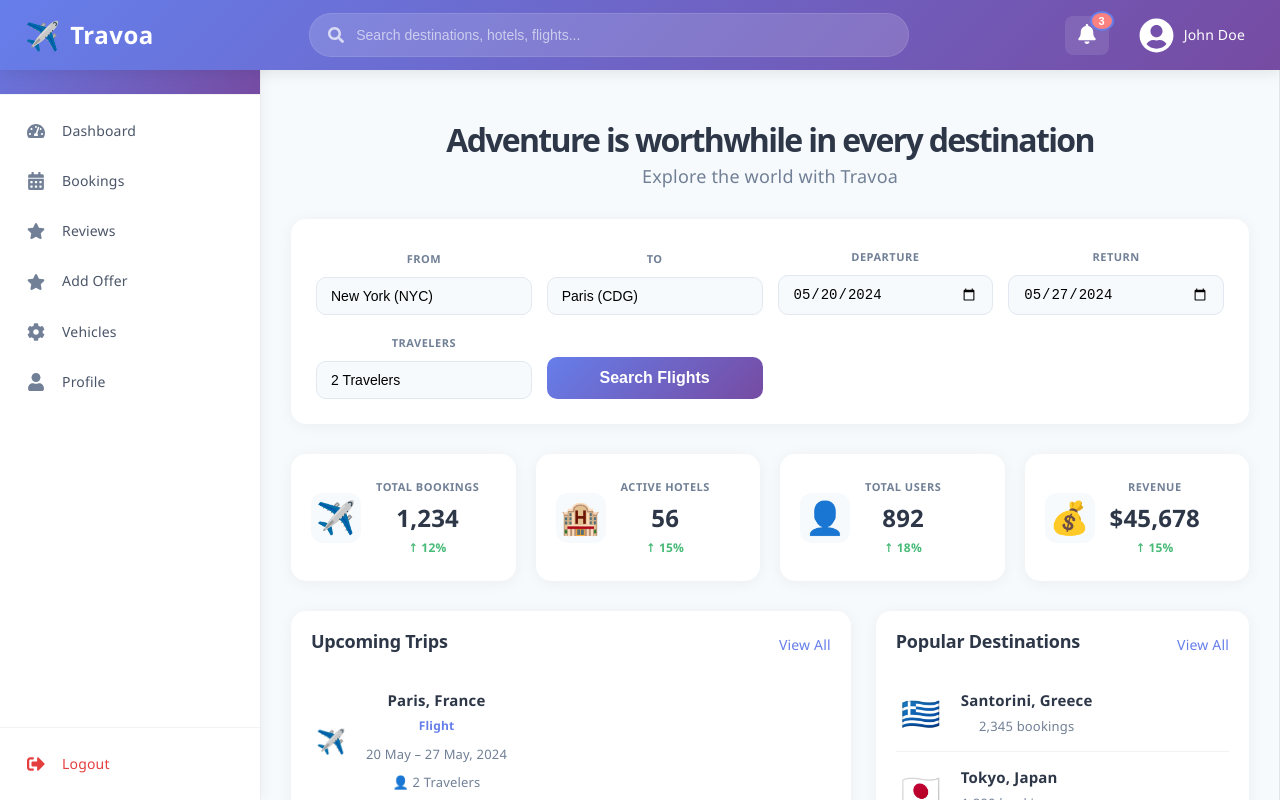
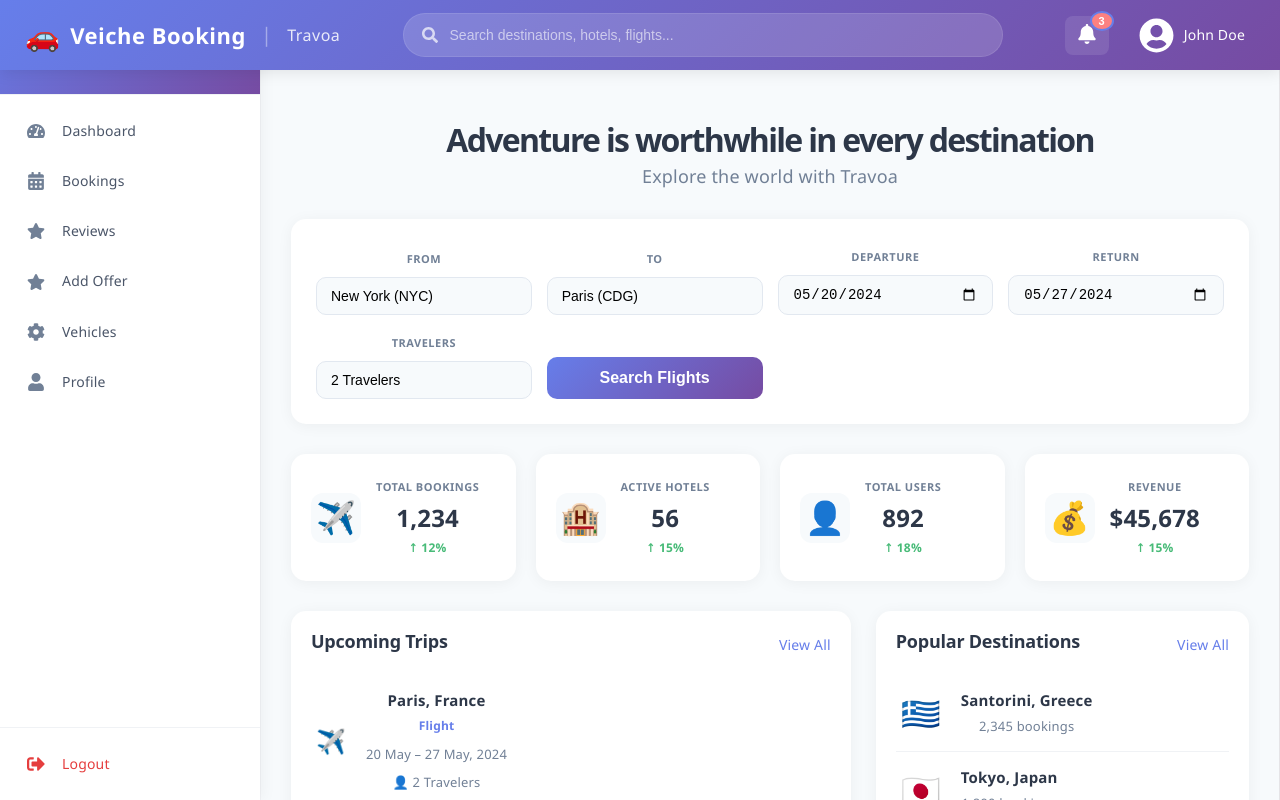
Before and after one commit to bibekjena789/veichle_booking_admin, a React (Vite) app: page / in a window 1280 px wide. Built offline with nearby package versions, Linux system fonts and the light colour scheme.

Commit message:
some changes

```diff
--- a/src/components/Navbar.css
+++ b/src/components/Navbar.css
@@ -1,3 +1,4 @@
+/* Navbar.css */
 .navbar {
   position: fixed;
   top: 0;
@@ -14,16 +15,27 @@
   flex-shrink: 0;
 }
 
-/* Hide navbar menu toggle since sidebar handles it */
 .navbar-left {
   display: flex;
   align-items: center;
   gap: 15px;
 }
 
-/* Hide menu toggle in navbar since sidebar has its own toggle */
 .menu-toggle {
   display: none;
+  background: rgba(255, 255, 255, 0.1);
+  border: none;
+  color: white;
+  padding: 8px 10px;
+  border-radius: 8px;
+  cursor: pointer;
+  transition: all 0.3s ease;
+  align-items: center;
+}
+
+.menu-toggle:hover {
+  background: rgba(255, 255, 255, 0.2);
+  transform: scale(1.05);
 }
 
 .logo {
@@ -39,8 +51,22 @@
 }
 
 .logo-text {
-  font-size: 24px;
+  font-size: 22px;
   font-weight: bold;
+  letter-spacing: 0.5px;
+}
+
+.logo-divider {
+  color: rgba(255, 255, 255, 0.4);
+  font-size: 20px;
+  font-weight: 300;
+  margin: 0 5px;
+}
+
+.logo-sub {
+  font-size: 16px;
+  font-weight: 500;
+  opacity: 0.85;
   letter-spacing: 0.5px;
 }
 
@@ -178,7 +204,15 @@
   }
 
   .logo-text {
-    font-size: 20px;
+    font-size: 18px;
+  }
+
+  .logo-sub {
+    font-size: 14px;
+  }
+
+  .logo-divider {
+    font-size: 16px;
   }
 
   .notification-btn {
@@ -187,25 +221,20 @@
 
   .menu-toggle {
     display: flex !important;
-    background: rgba(255, 255, 255, 0.1);
-    border: none;
-    color: white;
-    padding: 8px 10px;
-    border-radius: 8px;
-    cursor: pointer;
-    transition: all 0.3s ease;
-    align-items: center;
-  }
-
-  .menu-toggle:hover {
-    background: rgba(255, 255, 255, 0.2);
-    transform: scale(1.05);
   }
 }
 
 @media (max-width: 480px) {
   .logo-text {
-    font-size: 18px;
+    display: none;
+  }
+
+  .logo-sub {
+    display: none;
+  }
+
+  .logo-divider {
+    display: none;
   }
 
   .navbar-right {
--- a/src/components/Navbar.jsx
+++ b/src/components/Navbar.jsx
@@ -15,8 +15,10 @@ const Navbar = ({ toggleSidebar, sidebarOpen }) => {
           <FaBars size={20} />
         </button>
         <Link to="/" className="logo">
-          <span className="logo-icon">✈️</span>
-          <span className="logo-text">Travoa</span>
+          <span className="logo-icon">🚗</span>
+          <span className="logo-text">Veiche Booking</span>
+          <span className="logo-divider">|</span>
+          <span className="logo-sub">Travoa</span>
         </Link>
       </div>
 
```
